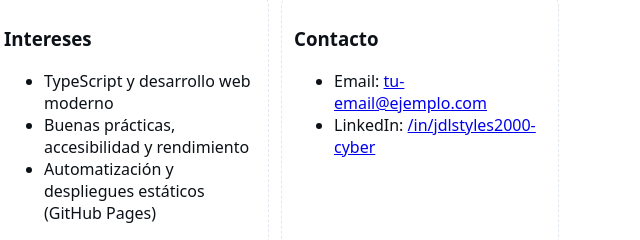
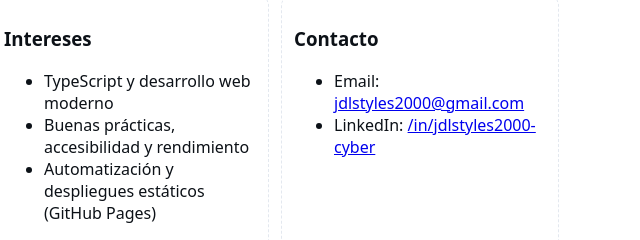
Before and after one commit to jdlstyles2000-cyber/Jdeleonguzman, a plain HTML site: page quien-soy.html in a window 1280 px wide. Shown: the part 261-501 px from the top of the page, 220-860 px from the left. Drawn offline with Linux system fonts and the light colour scheme.

Commit message:
Update email contact in quien-soy.html

```diff
--- a/quien-soy.html
+++ b/quien-soy.html
@@ -35,7 +35,7 @@
         <article class="project">
           <h3>Contacto</h3>
           <ul>
-            <li>Email: <a href="mailto:tu-email@ejemplo.com">tu-email@ejemplo.com</a></li>
+            <li>Email: <a href="mailto:tu-email@ejemplo.com">jdlstyles2000@gmail.com</a></li>
             <li>LinkedIn: <a href="https://www.linkedin.com/in/jdlstyles2000-cyber" target="_blank" rel="noopener">/in/jdlstyles2000-cyber</a></li>
           </ul>
         </article>
```
